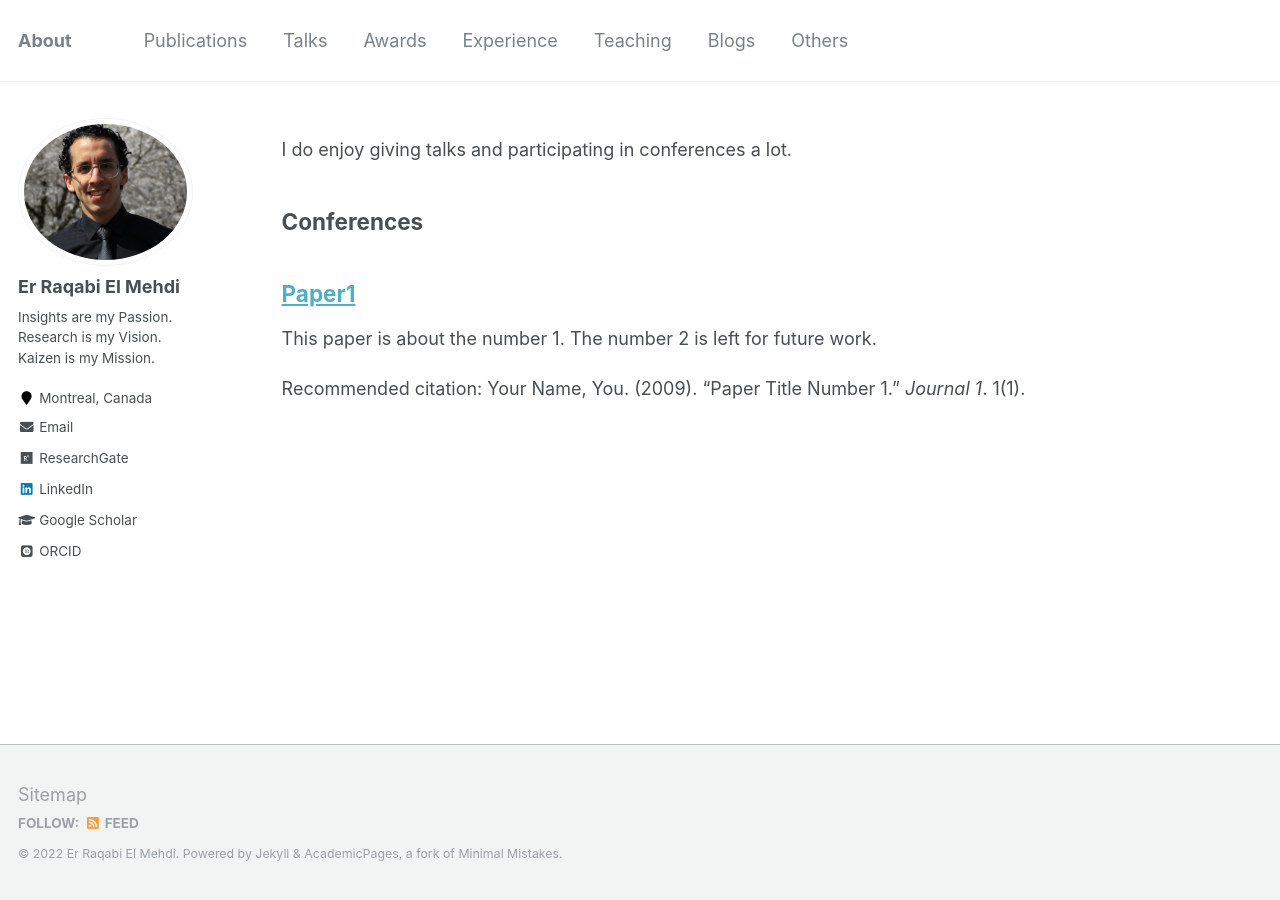
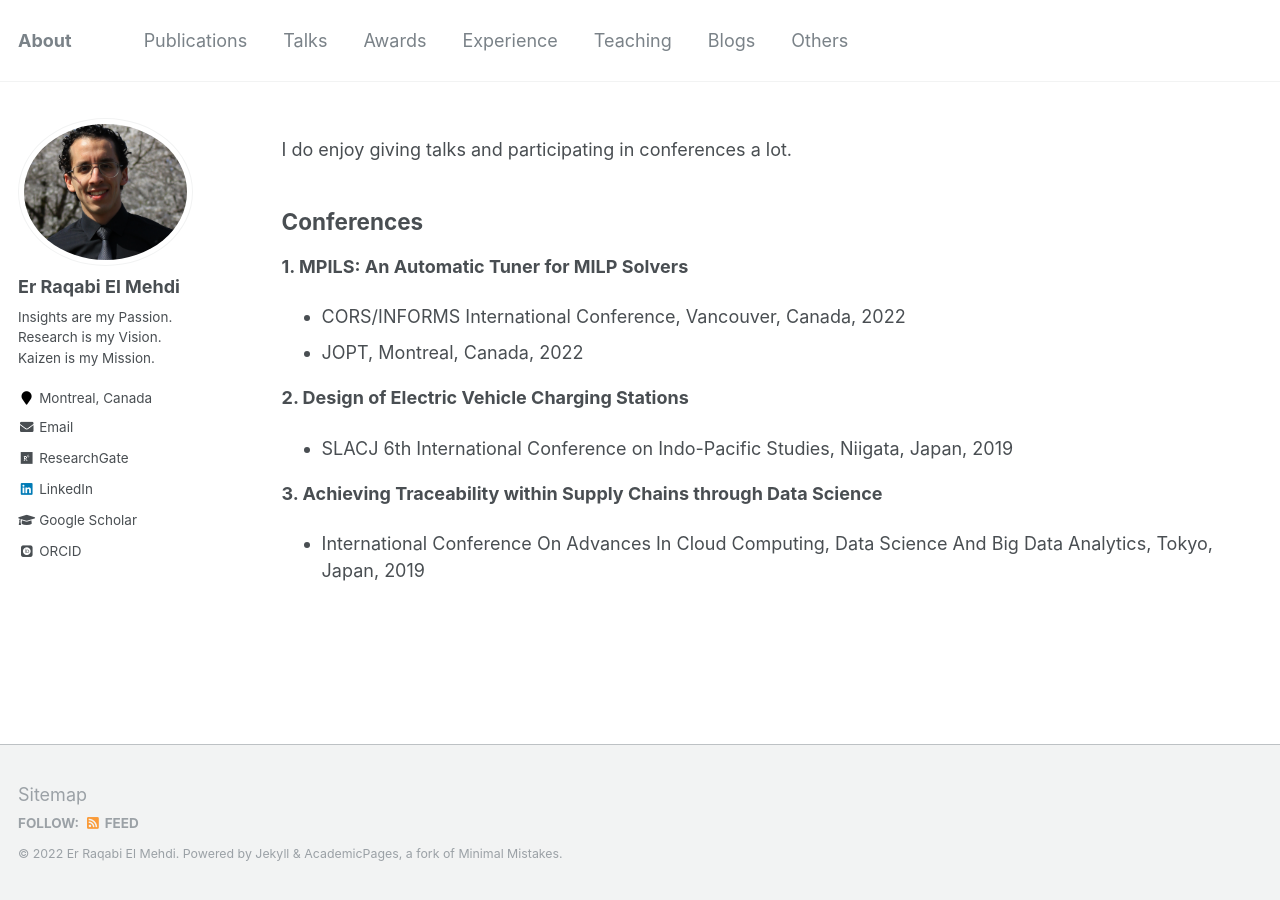
Before and after one commit to RqbMedi/rqbmedi.github.io, a Jekyll site: the page built from _pages/talks.md, in a window 1280 px wide. Built offline with Jekyll 4.4.1, drawn with Linux system fonts in a browser that asks for light colours; some web fonts are replaced.

Commit message:
Update talks.md

```diff
--- a/_pages/talks.md
+++ b/_pages/talks.md
@@ -10,8 +10,12 @@ I do enjoy giving talks and participating in conferences a lot.
 Conferences
 ------
 
-[Paper1](http://academicpages.github.io/files/paper1.pdf)
-------
-This paper is about the number 1. The number 2 is left for future work.
+**1. MPILS: An Automatic Tuner for MILP Solvers**
+ - CORS/INFORMS International Conference, Vancouver, Canada, 2022
+ - JOPT, Montreal, Canada, 2022
 
-Recommended citation: Your Name, You. (2009). "Paper Title Number 1." <i>Journal 1</i>. 1(1).
+ **2. Design of Electric Vehicle Charging Stations**
+ - SLACJ 6th International Conference on Indo-Pacific Studies, Niigata, Japan, 2019
+
+ **3. Achieving Traceability within Supply Chains through Data Science**
+ - International Conference On Advances In Cloud Computing, Data Science And Big Data Analytics, Tokyo, Japan, 2019
```
